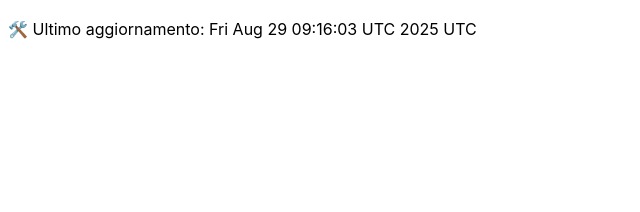
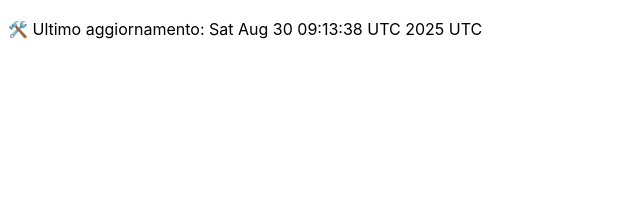
Before and after one commit to DanteTrb/DanteTrb.github.io, a Jekyll site: the page built from badges.md, in a window 1280 px wide. Shown: the top 212 px of the page, without its empty margins (0-640 px from the left). Built offline with Jekyll 4.4.1, drawn with Linux system fonts in a browser that asks for light colours; our own code applies the rules of GitHub Pages for plain Markdown files.

Commit message:
🛠️ Aggiornamento automatico badge

```diff
--- a/badges.md
+++ b/badges.md
@@ -1 +1 @@
-🛠️ Ultimo aggiornamento: Fri Aug 29 09:16:03 UTC 2025 UTC
+🛠️ Ultimo aggiornamento: Sat Aug 30 09:13:38 UTC 2025 UTC
```
